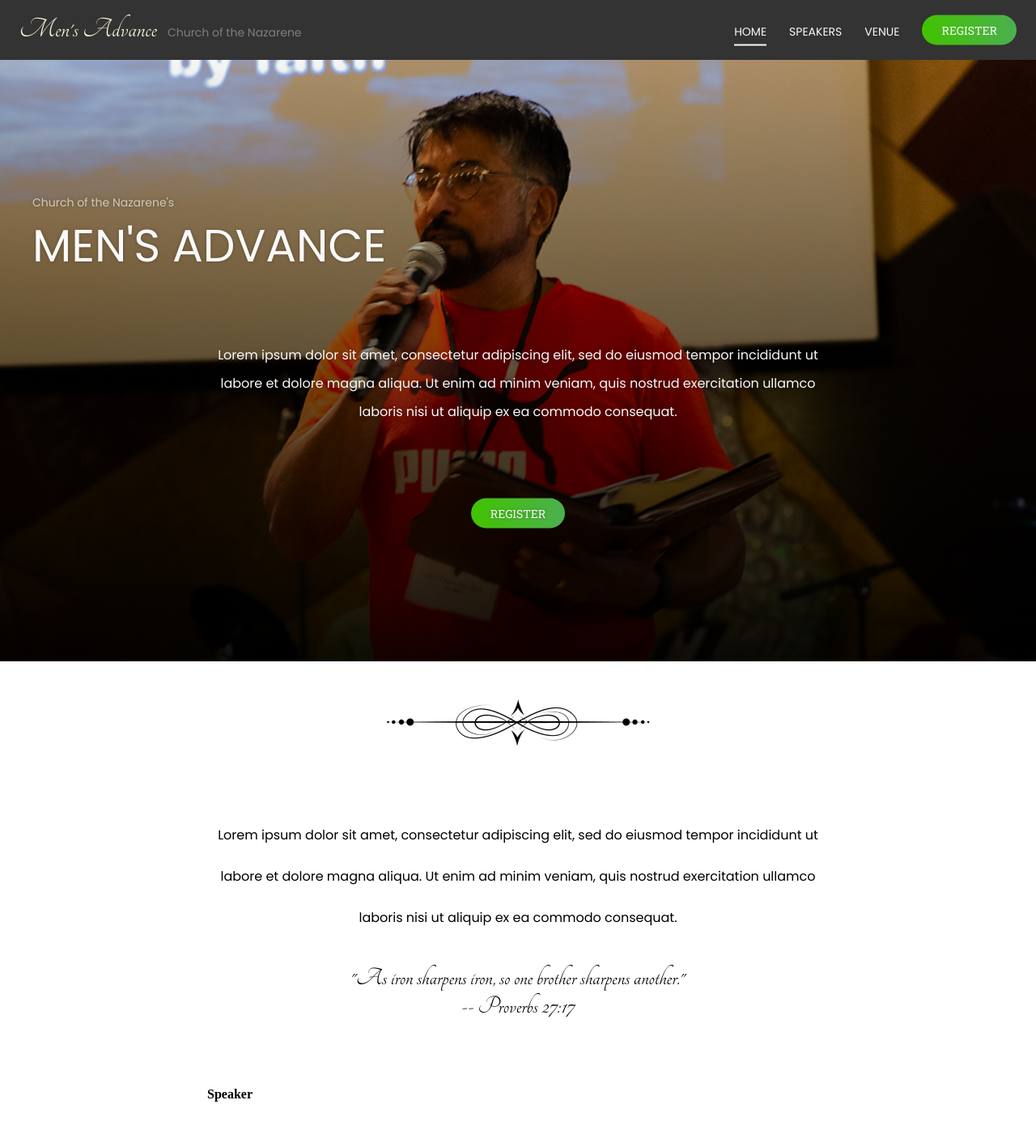
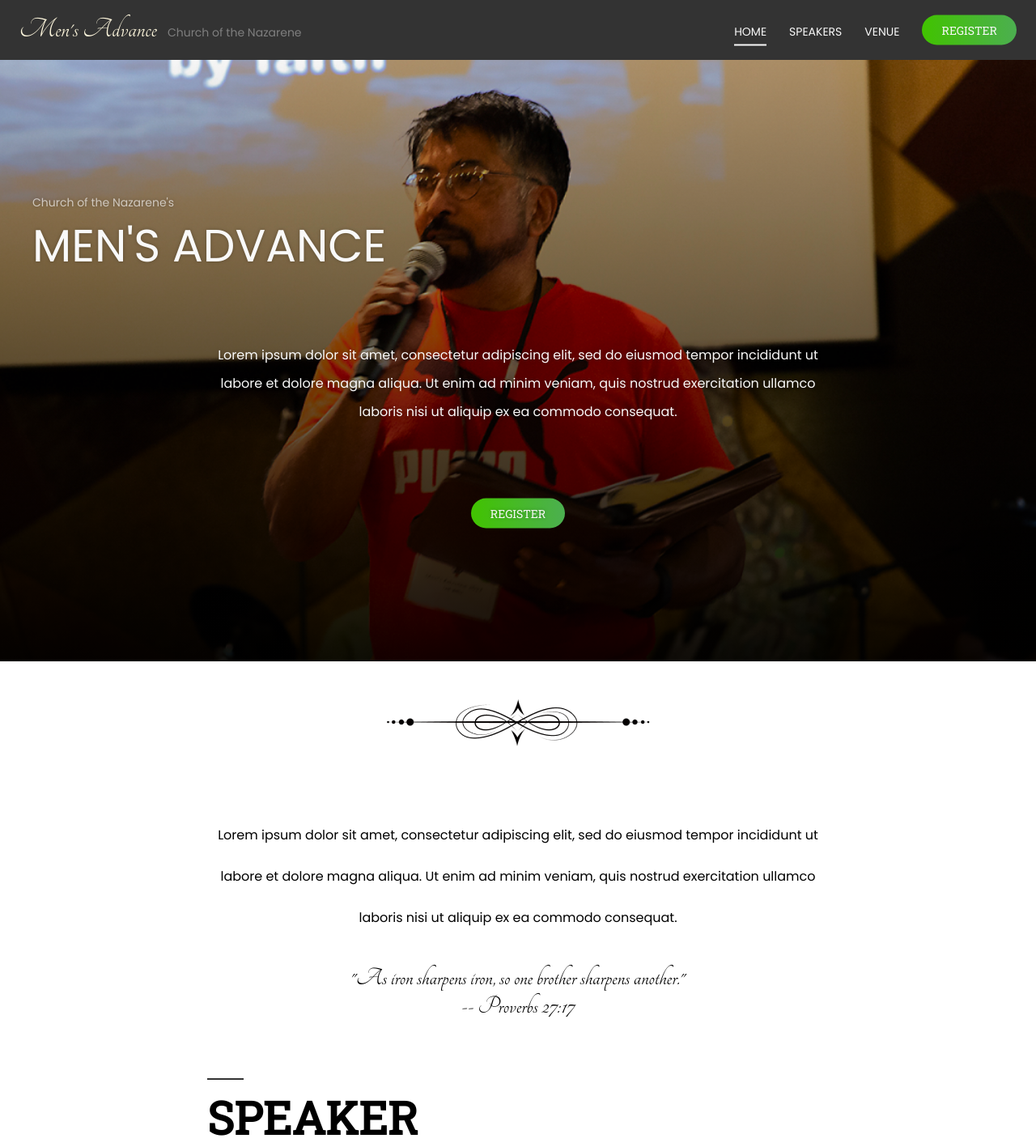
Before and after one commit to juliancoleman/mens-advance, a Jekyll site: the page built from index.html, in a window 1280 px wide. Shown: the whole page at 81% size. Built offline with Jekyll 4.4.1, drawn with Linux system fonts in a browser that asks for light colours; before the commit the page ends 1361 px from its top, so only the background shows below that.

Commit message:
adds big header styling

```diff
--- a/assets/css/style.scss
+++ b/assets/css/style.scss
@@ -38,3 +38,21 @@
   line-height: 2.1875rem;
   text-align: center;
 }
+
+.big-header {
+  font-family: $roboto-slab;
+  font-size: 3.5rem;
+  margin: 0;
+  position: relative;
+  text-transform: uppercase;
+
+  &::before {
+    content: "";
+    position: absolute;
+    top: -11px;
+    left: 0;
+    width: 45px;
+    height: 2px;
+    background: $gray;
+  }
+}
```
